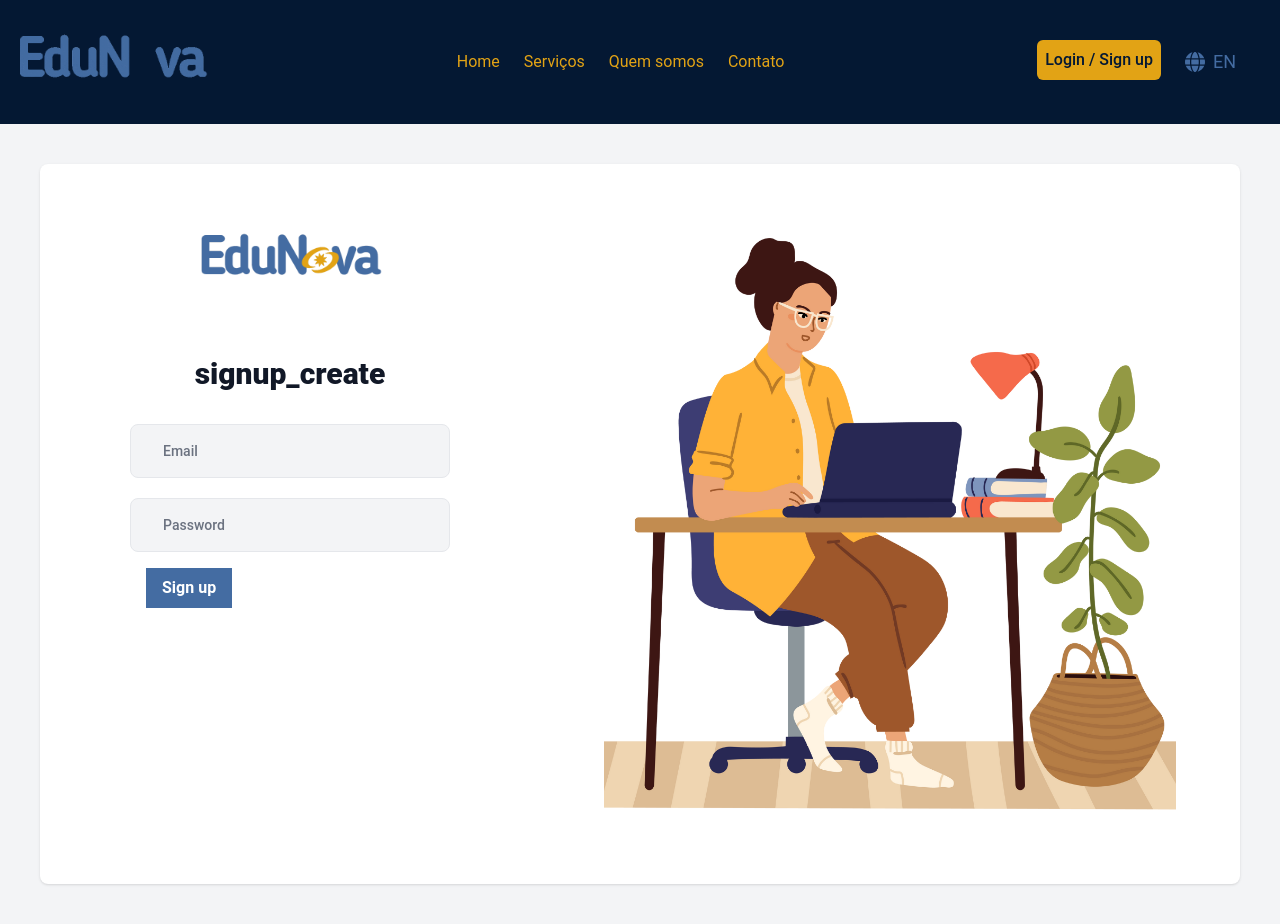
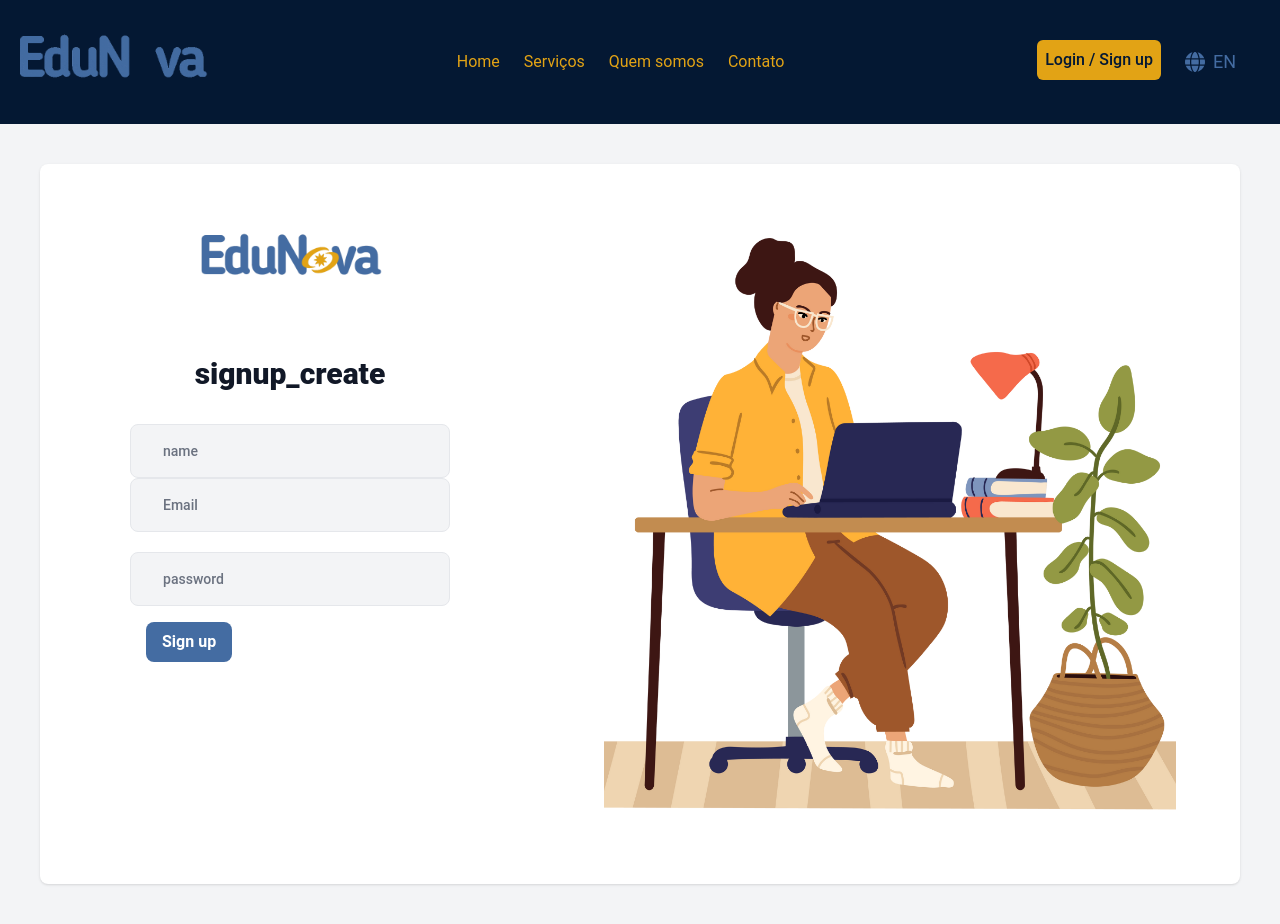
Before and after one commit to tiagolp22/EDUNOVA, a React (Create React App) app in the folder frontend/: page /signup in a window 1280 px wide. Built offline with nearby package versions, Linux system fonts and the light colour scheme.

Commit message:
Fix button border radius

```diff
--- a/frontend/src/components/Button/Button.js
+++ b/frontend/src/components/Button/Button.js
@@ -17,7 +17,7 @@ export default function Button({ onClick, type, children, to }) {
 
   return (
     <button
-      className="bg-[--azul-medio] font-soustitre hover:bg-[--amarelo] text-white font-bold py-2 px-4 rounded-[0 12rem 12rem 0;] mx-[1rem] my-[1rem] transition duration-300 ease-in-out"
+      className="bg-[--azul-medio] font-soustitre hover:bg-[--amarelo] text-white font-bold py-2 px-4 rounded-lg  mx-[1rem] my-[1rem] transition duration-300 ease-in-out"
       onClick={handleClick}
       type={type || "button"}
     >
--- a/frontend/src/pages/Signup/index.js
+++ b/frontend/src/pages/Signup/index.js
@@ -16,22 +16,26 @@ export default function Signup({ t }) {
             </h1>
             <div className="w-full flex-1 mt-8">
               <div className="mx-auto max-w-xs">
-
+                <input
+                  className="w-full px-8 py-4 rounded-lg font-medium bg-gray-100 border border-gray-200 placeholder-gray-500 text-sm focus:outline-none focus:border-gray-400 focus:bg-white"
+                  type="text"
+                  placeholder={t("name")}
+                />
 
                 <input
                   className="w-full px-8 py-4 rounded-lg font-medium bg-gray-100 border border-gray-200 placeholder-gray-500 text-sm focus:outline-none focus:border-gray-400 focus:bg-white"
                   type="email"
                   placeholder="Email"
                 />
+
+
                 <input
                   className="w-full px-8 py-4 rounded-lg font-medium bg-gray-100 border border-gray-200 placeholder-gray-500 text-sm focus:outline-none focus:border-gray-400 focus:bg-white mt-5"
                   type="password"
-                  placeholder="Password"
+                  placeholder={t("password")}
                 />
 
-                <Button >
-                  Sign up
-                </Button>
+                <Button>Sign up</Button>
               </div>
             </div>
           </div>
```
